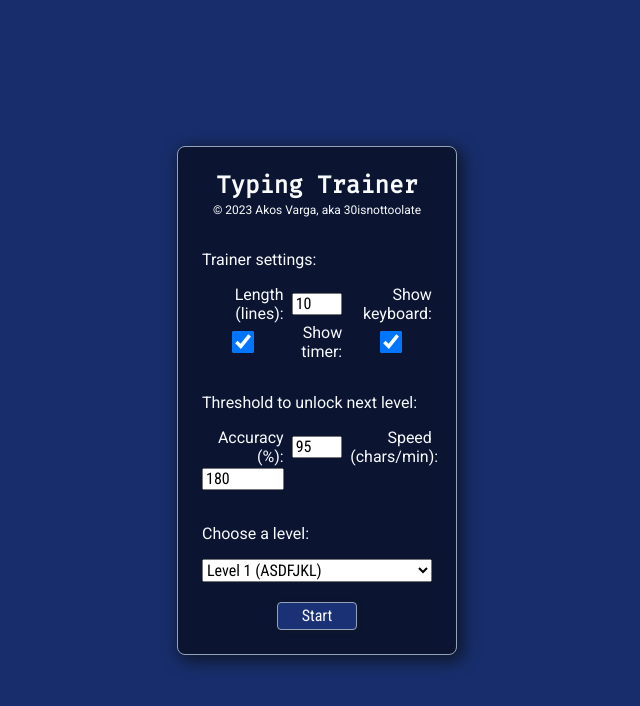
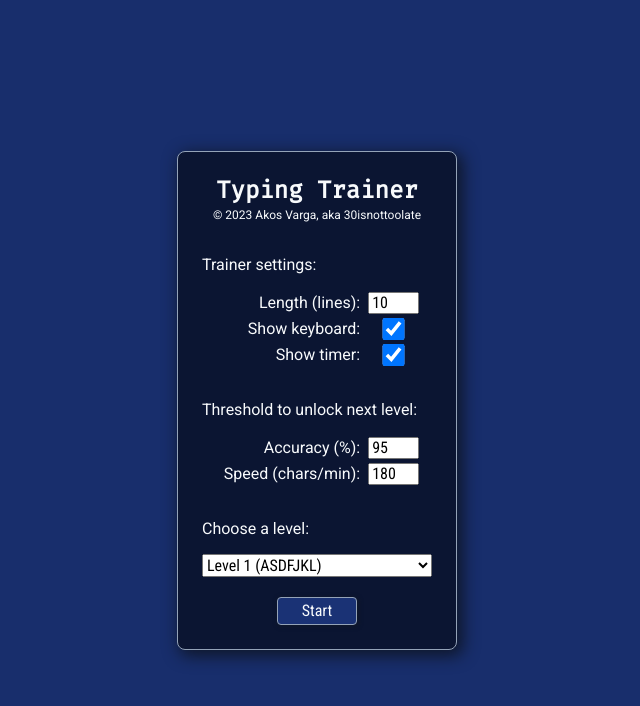
Before and after one commit to 30isnottoolate/typing-trainer, a React app: page / in a window 1280 px wide. Shown: the top 706 px of the page, without its empty margins (323-963 px from the left). Built offline with nearby package versions, Linux system fonts and the light colour scheme.

Commit message:
Adjust grid container template

```diff
--- a/src/components/App.css
+++ b/src/components/App.css
@@ -102,8 +102,9 @@ button,
 .settings-container,
 .threshold-container {
     display: grid;
-    grid-template-columns: 35.5% 22% 35.5%;
+    grid-template-columns: 63% 22%;
     align-items: center;
+    justify-content: center;
     column-gap: 0.5rem;
     margin: 1rem 0 2rem 0;
 }
```
